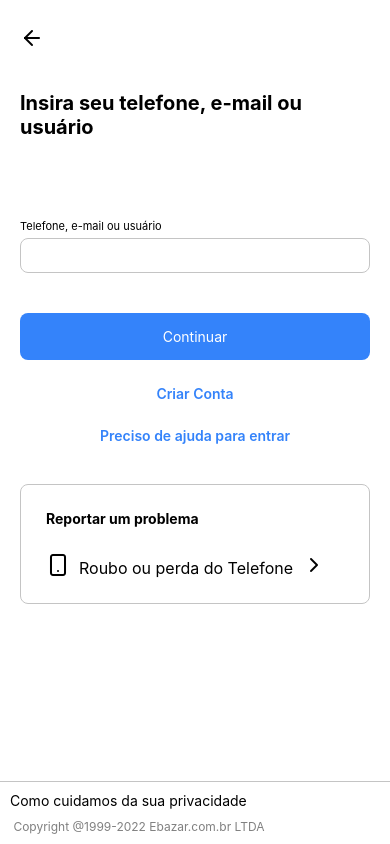
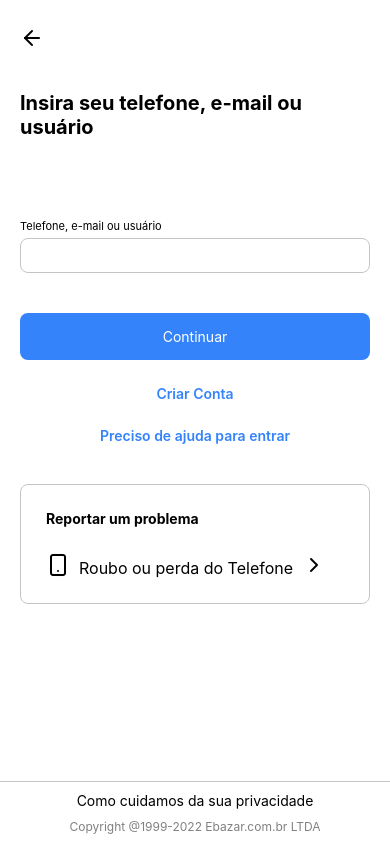
Before and after one commit to kifel/Mercado-livre-clone-UI, a React Native app: screen / in a window 390 px wide. Built offline with nearby package versions, Linux system fonts and the light colour scheme.

Commit message:
fix CopyrightContainer

```diff
--- a/src/pages/Login/Email/styles.js
+++ b/src/pages/Login/Email/styles.js
@@ -23,7 +23,8 @@ export const ReportContainer = styled.View`
 export const CopyrightContainer = styled.View`
   width: 100%;
   padding: 10px;
-  text-align: center;
+  justify-content: center;
+  align-items: center;
   border-top-width: 1px;
   border-top-color: #c4c4c4;
 `;
```
